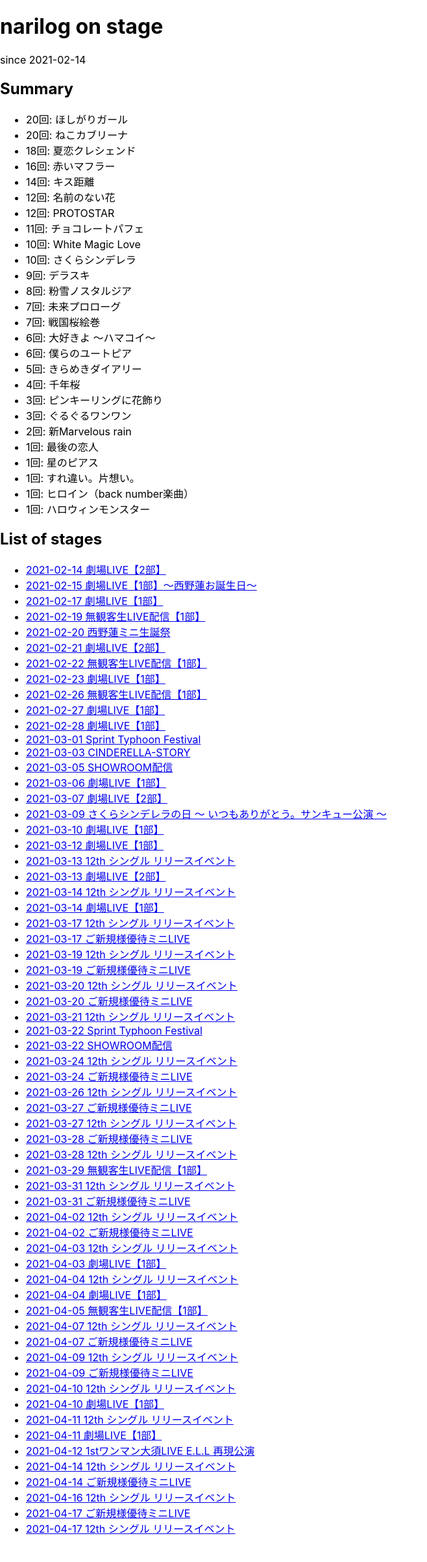
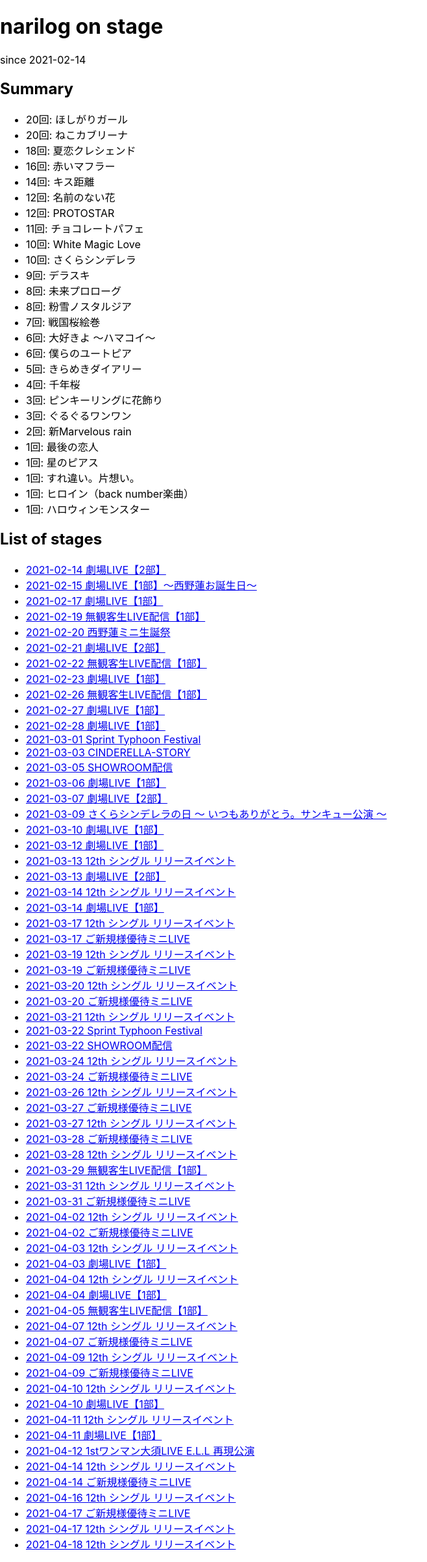
Before and after one commit to fusho-takahashi/narilog-on-stage, a Next.js app: page / in a window 1280 px wide. Shown: the whole page at 65% size, without its empty margins (0-658 px from the left). Before the commit the page ends 2380 px from the top, so only its background shows below. Built offline with nearby package versions, Linux system fonts and the light colour scheme.

Commit message:
add event datas

```diff
--- a/data/log.ts
+++ b/data/log.ts
@@ -704,4 +704,12 @@ export const stageLogs: EventLog[] = [
     place: '秋葉原アイドルステージ',
     songs: ['戦国桜絵巻'],
   },
+  {
+    id: '2021-04-18-release-event',
+    date: '2021-04-18',
+    type: 'リリースイベント',
+    name: '12th シングル リリースイベント',
+    place: '秋葉原アイドルステージ',
+    songs: ['未来プロローグ'],
+  },
 ]
```
